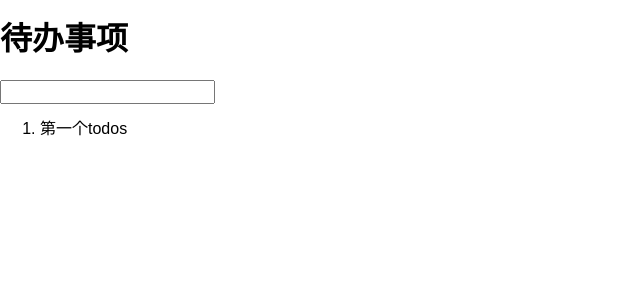
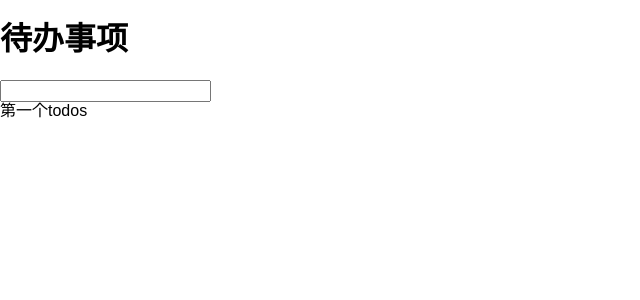
Before and after one commit to abc02/react-todos, a React (Create React App) app: page / in a window 1280 px wide. Shown: the top 300 px of the page, without its empty margins (0-640 px from the left). Built offline with nearby package versions, Linux system fonts and the light colour scheme.

Commit message:
add reset.css

```diff
--- a/src/App.js
+++ b/src/App.js
@@ -2,6 +2,7 @@ import React, { Component } from 'react';
 import TodoInput from './TodoInput.js'
 import TodoItem from './TodoItem.js'
 import 'normalize.css'
+import './reset.css'
 import './App.css';
 
 
@@ -21,7 +22,7 @@ class App extends Component {
   render() {
     let todos = this.state.todoLists.map((item, index) => {
       return (
-        <li>
+        <li key={index}>
           <TodoItem todo={item} />
         </li>
       )
--- /dev/null
+++ b/src/reset.css
@@ -0,0 +1,17 @@
+*{
+    padding:0;
+    margin:0;
+    box-sizing: border-box;
+}
+*:after{
+    box-sizing: border-box;
+}
+*:before{
+    box-sizing:border-box;
+}
+ul,ol,li{
+    list-style: none;
+}
+a{
+    color:inherit;
+}
```
